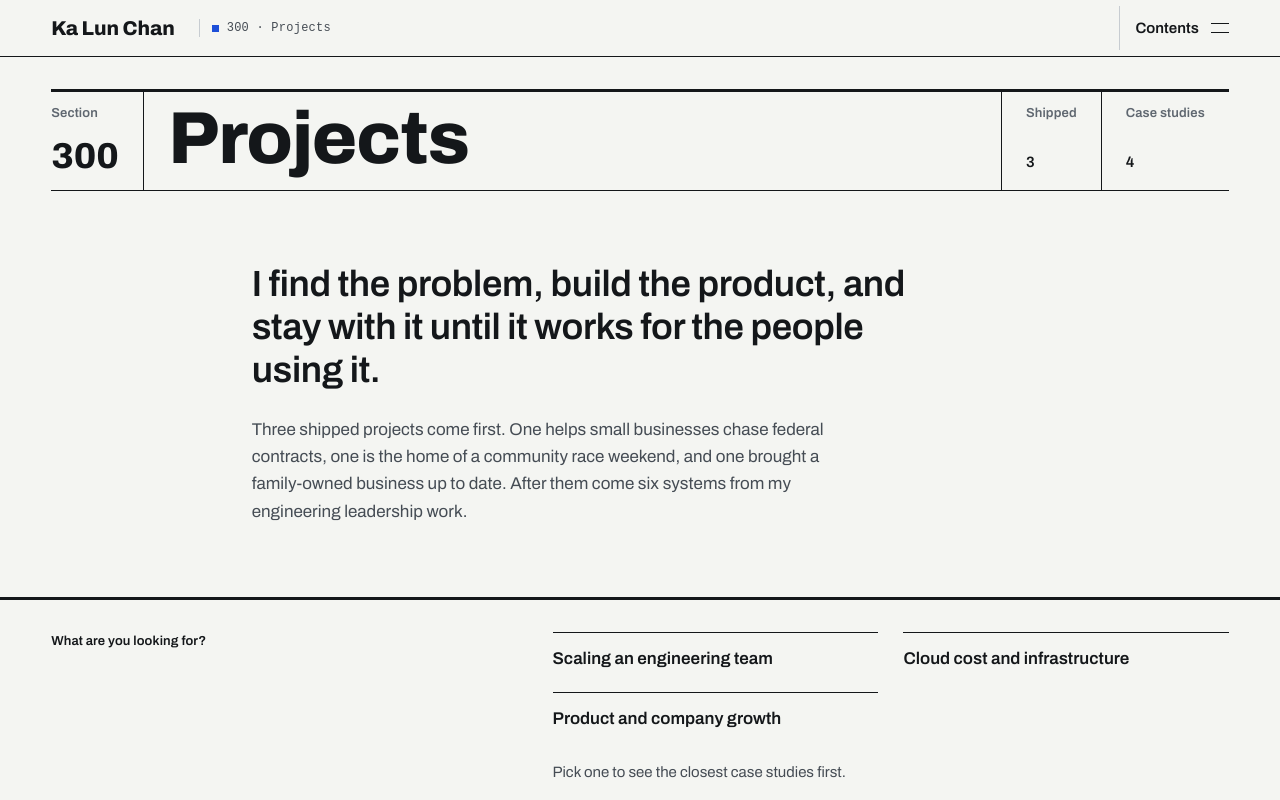
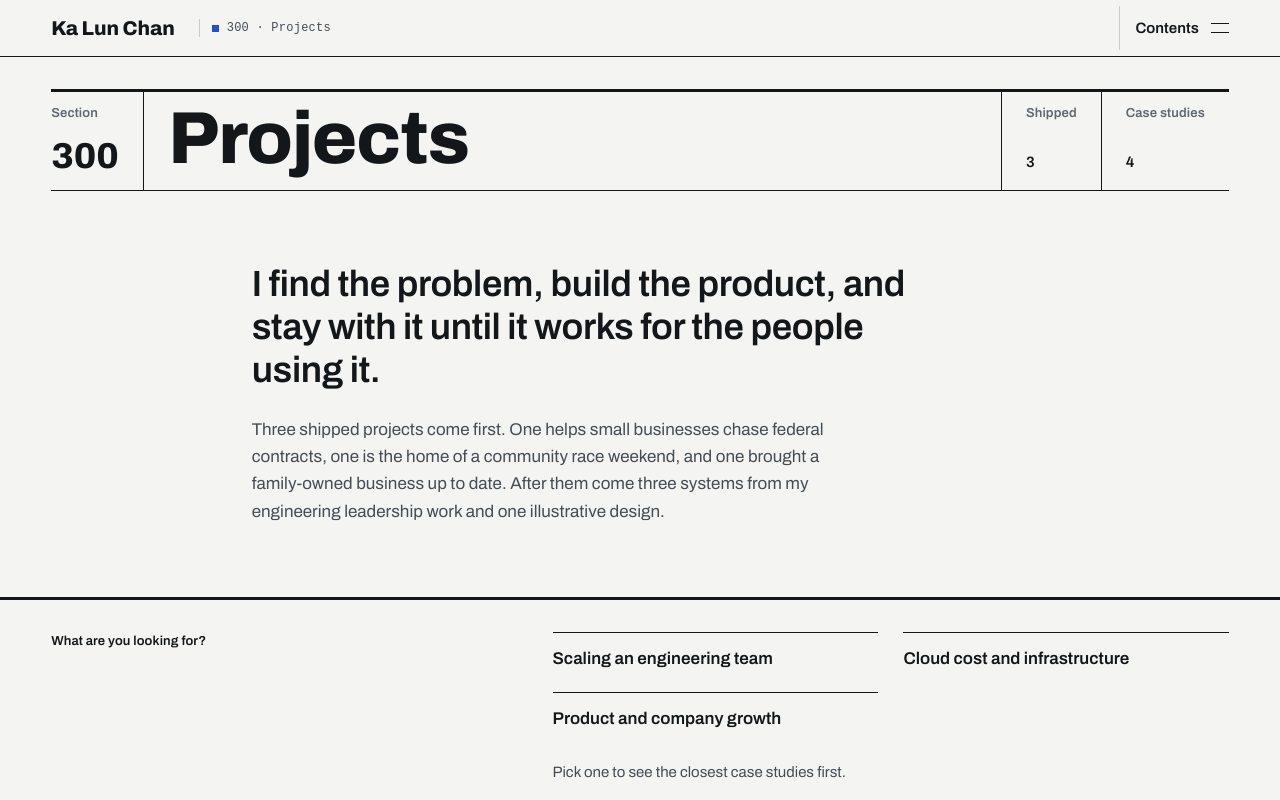
Before and after one commit to kchan1028/kalunchan, a React (Vite) app: page /work in a window 1280 px wide. Shown: the top 800 px of the page. Built offline with nearby package versions, Linux system fonts and the light colour scheme; a web font is replaced by a local one.

Commit message:
fix(projects): correct the case study count in the page copy
The modernization and document processing designs moved to posts in #9, so the page has three systems and one illustrative design, not six systems.

```diff
--- a/src/lastmod.json
+++ b/src/lastmod.json
@@ -17,7 +17,7 @@
   },
   "/projects/": {
     "date": "2026-10-31",
-    "hash": "d61dc6c185d76f59"
+    "hash": "23565ccbf6087d92"
   },
   "/expertise/": {
     "date": "2026-10-18",
--- a/src/pages/Work.jsx
+++ b/src/pages/Work.jsx
@@ -76,7 +76,7 @@ export default function Work() {
           <p className="body-copy">
             {focus
               ? 'The work closest to what you picked. Illustrative designs are left out while a focus is on.'
-              : 'Work on communications, publishing and carrier infrastructure, alongside illustrative designs for modernization, document processing and event-driven services.'}
+              : 'Work on communications, publishing and carrier infrastructure, alongside an illustrative design for event-driven services.'}
           </p>
         </header>
       </section>
@@ -117,7 +117,7 @@ export default function Work() {
         <p className="page-lead__aside body-copy">
           {focus
             ? 'The closest case studies come first, then three shipped projects. One helps small businesses chase federal contracts, one is the home of a community race weekend, and one brought a family-owned business up to date.'
-            : 'Three shipped projects come first. One helps small businesses chase federal contracts, one is the home of a community race weekend, and one brought a family-owned business up to date. After them come six systems from my engineering leadership work.'}
+            : 'Three shipped projects come first. One helps small businesses chase federal contracts, one is the home of a community race weekend, and one brought a family-owned business up to date. After them come three systems from my engineering leadership work and one illustrative design.'}
         </p>
       </div>
       <FocusPicker
```
